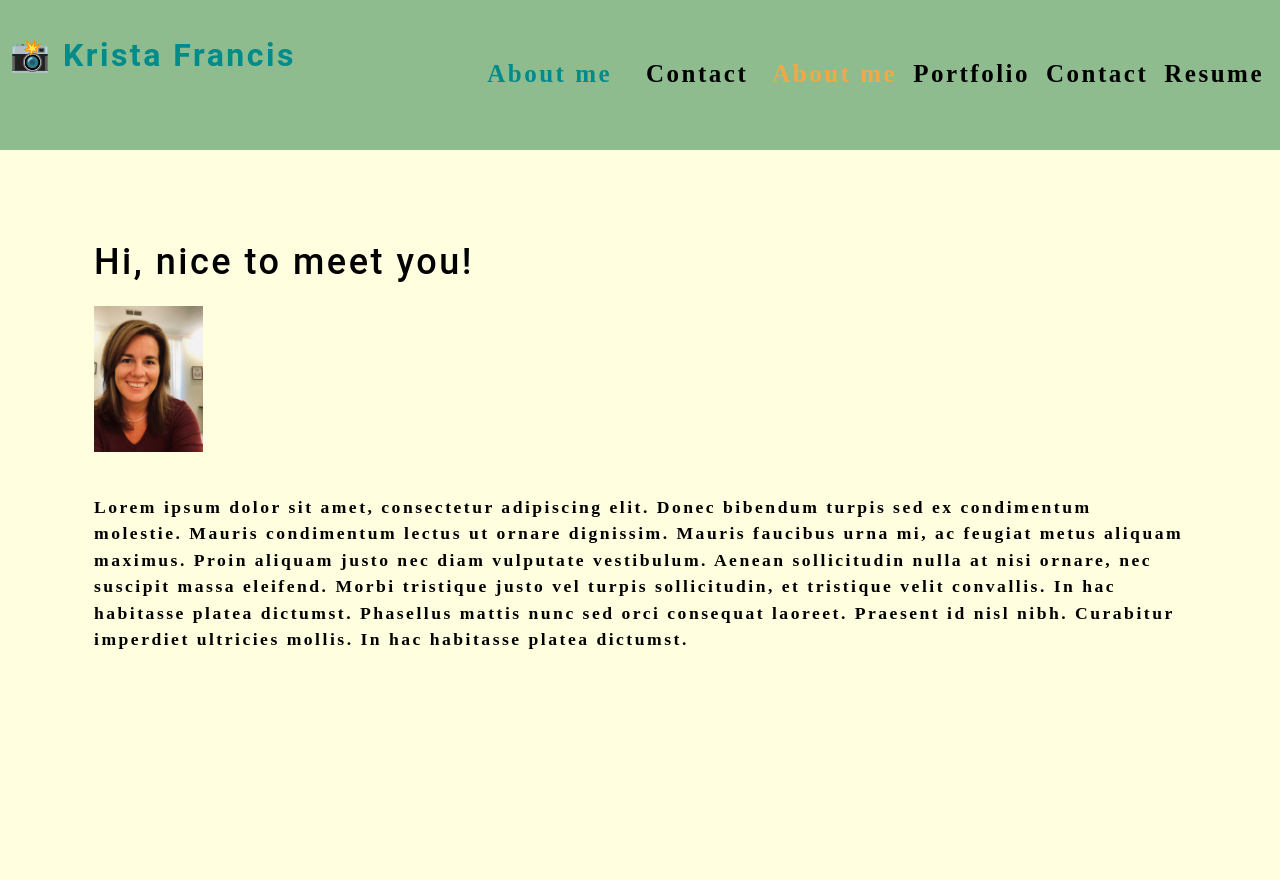
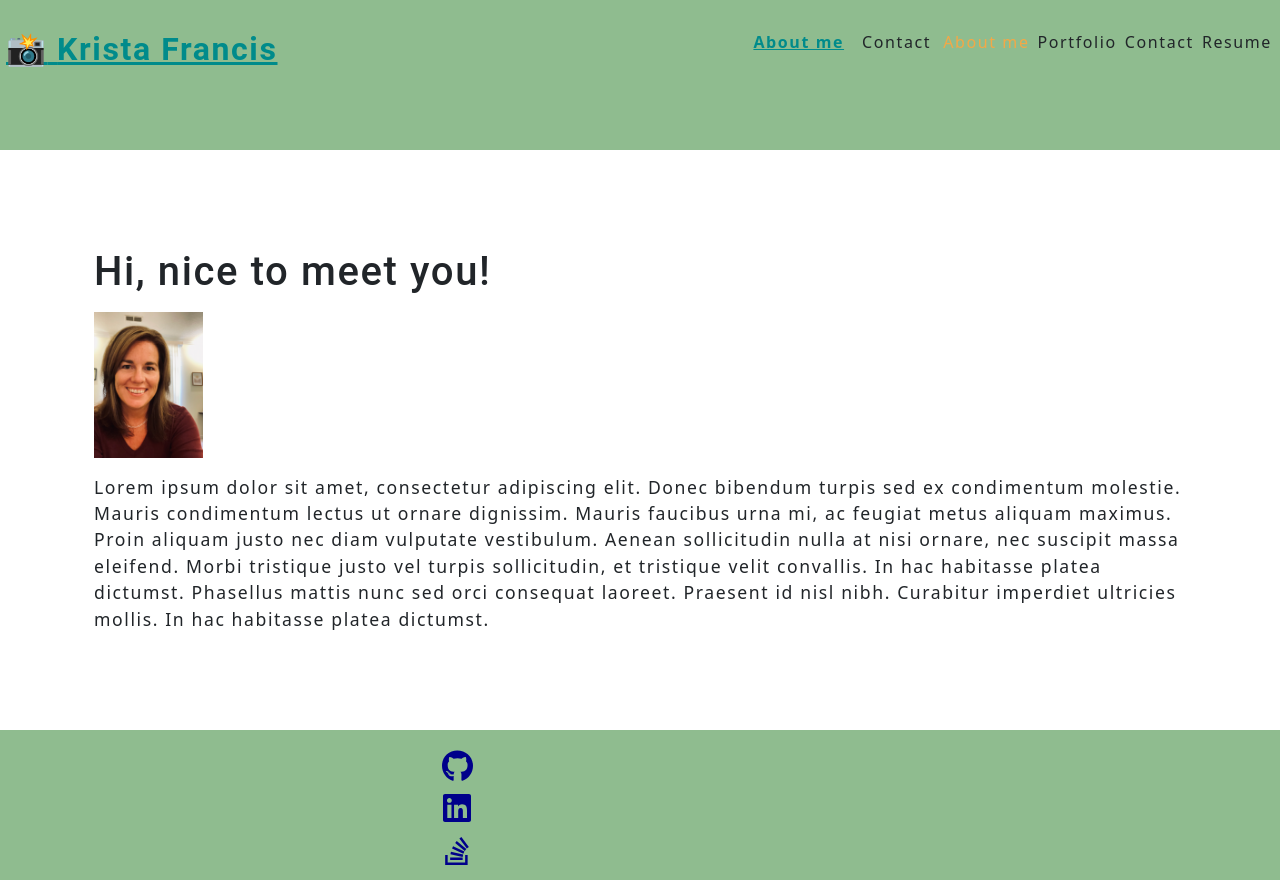
Before and after one commit to kristafrancis/kristas-react-portfolio, a React (Create React App) app: page / in a window 1280 px wide. Before the commit the page ends 800 px from the top, so only its background shows below. Built offline with nearby package versions, Linux system fonts and the light colour scheme.

Commit message:
add icons to footer

```diff
--- a/package.json
+++ b/package.json
@@ -3,10 +3,16 @@
   "version": "0.1.0",
   "private": true,
   "dependencies": {
+    "@fortawesome/fontawesome-svg-core": "^6.2.0",
+    "@fortawesome/free-brands-svg-icons": "^6.2.0",
+    "@fortawesome/free-solid-svg-icons": "^6.2.0",
+    "@fortawesome/react-fontawesome": "^0.2.0",
     "@testing-library/jest-dom": "^5.16.4",
     "@testing-library/react": "^11.1.0",
     "@testing-library/user-event": "^13.5.0",
+    "bootstrap": "^5.2.2",
     "react": "^17.0.2",
+    "react-bootstrap": "^2.5.0",
     "react-dom": "^17.0.2",
     "react-icons": "^4.6.0",
     "react-scripts": "5.0.1",
--- a/src/App.js
+++ b/src/App.js
@@ -1,12 +1,14 @@
 //import "./App.css";
+import "bootstrap/dist/css/bootstrap.min.css";
+
 import React, { useState } from "react";
 import Nav from "./components/Nav";
 import About from "./components/About";
 //import Portfolio from "./components/Portfolio";
 import ContactForm from "./components/Contact";
+import Footer from "./components/Footer";
 //import Resume from "./components/Resume";
 //import Footer from "./components/Footer";
-
 
 function App() {
   const [categories] = useState([
@@ -40,6 +42,7 @@ function App() {
           <ContactForm></ContactForm>
         )}
       </main>
+      <Footer></Footer>
     </div>
   );
 }
--- a/src/components/Footer/index.js
+++ b/src/components/Footer/index.js
@@ -1,38 +1,70 @@
 import React from "react";
-import { IconContext } from "react-icons/fa";
-import { FaGithub, FaLinkedin, FaStackoverflow } from "react-icons/fa";
+//import { IconContext } from "react-icons/fa";
+//import { FaGithub, FaLinkedin, FaStackoverflow } from "react-icons/fa";
+import {
+  faGithub,
+  faLinkedin,
+  faStackOverflow,
+} from "@fortawesome/free-brands-svg-icons";
+import { FontAwesomeIcon } from "@fortawesome/react-fontawesome";
 
-function Footer() {
-  const icons = [
-    {
-      name: "FaGithub",
-      link: "https://github.com/kristafrancis",
-    },
+import { Container } from "react-bootstrap";
 
-    {
-      name: "FaLinkedin",
-      link: "https://www.linkedin.com/in/krista-francis721",
-    },
+const Footer = () => (
+  <div className="footer">
+    <Container>
+      <h3 className="text-center">
+        <div className="singleCol social-media-icons d-flex justify-content-evenly">
+          <a href="https://github.com/kristafrancis">
+            <FontAwesomeIcon icon={faGithub} />
+          </a>
+        </div>
+        <div className="singleCol social-media-icons d-flex justify-content-evenly">
+          <a href="https://www.linkedin.com/in/krista-francis721">
+            <FontAwesomeIcon icon={faLinkedin} />
+          </a>
+        </div>
+        <div className="singleCol social-media-icons d-flex justify-content-evenly">
+          <a href="https://stackoverflow.com/users/19260280/krista-francis">
+            <FontAwesomeIcon icon={faStackOverflow} />
+          </a>
+        </div>
+      </h3>
+    </Container>
+  </div>
+);
 
-    {
-      name: "FaStackoverflow",
-      link: "https://stackoverflow.com/users/19260280/krista-francis",
-    },
-  ];
+//function Footer() {
+//const icons = [
+//{
+//name: "FaGithub",
+//link: "https://github.com/kristafrancis",
+//},
 
-  return (
-    <footer className="flex-row px-1">
-      {icons.map((icon) => (
-        <a
-          href={icon.link}
-          key={icon.name}
-          target="-blank"
-          rel="noopener noreferrer"
-        >
-          <i className={icon.name}></i>
-        </a>
-      ))}
-    </footer>
-  );
-}
+//{
+// name: "FaLinkedin",
+// link: "https://www.linkedin.com/in/krista-francis721",
+//},
+
+// {
+// name: "FaStackoverflow",
+//link: "https://stackoverflow.com/users/19260280/krista-francis",
+// },
+// ];
+
+// return (
+// <footer className="flex-row px-1">
+//  {icons.map((icon) => (
+//   <a
+//     href={icon.link}
+//     key={icon.name}
+//    target="-blank"
+//    rel="noopener noreferrer"
+//   >
+//    <i className={icon.name}></i>
+//   </a>
+// ))}
+// </footer>
+//);
+//}
 export default Footer;
--- a/src/index.css
+++ b/src/index.css
@@ -59,6 +59,7 @@ h2 {
 
 h3 {
   font-size: 1.75rem;
+  justify-content: center;
 }
 
 h4 {
@@ -244,32 +245,6 @@ textarea {
   cursor: pointer;
 }
 
-.modalBackdrop {
-  background: rgba(0, 0, 0, 0.65);
-  bottom: 0;
-  left: 0;
-  overflow: auto;
-  position: fixed;
-  right: 0;
-  top: 0;
-  z-index: 1;
-}
-
-.modalContainer {
-  background: var(--darker);
-  border-radius: 5px;
-  max-width: 100%;
-  margin: 50px auto;
-  padding: 15px;
-  width: 960px;
-}
-
-.modalTitle {
-  font-size: 18px;
-  font-weight: 600;
-  margin-bottom: 25px;
-}
-
 button {
   background: var(--primary);
   border: 0;
@@ -294,12 +269,19 @@ a {
 .navActive {
   color: var(--secondary);
 }
-footer {
+.footer {
   height: 150px;
   position: relative;
-  padding: 30px 35px;
-  display: flex;
-  justify-content: space-between;
-  justify-items: center;
+  padding: 1rem;
+  margin: 0, auto;
   background-color: #8fbc8f;
 }
+.singleCol {
+  max-width: 750px;
+  margin: 0, auto;
+}
+
+.social-media-icons a {
+  color: darkblue;
+  font-size: 2rem;
+}
```
Also changed, not shown: 1 other file (tests, documents, lock files or other folders).
